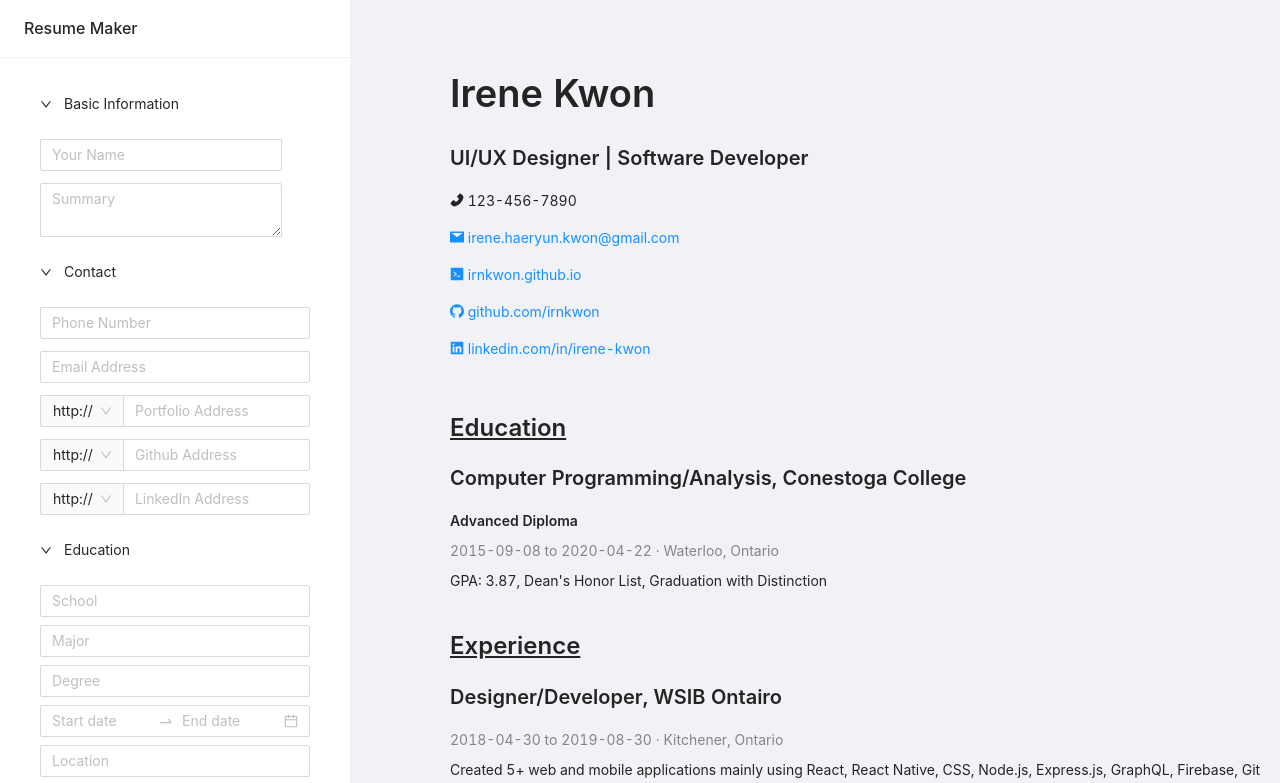
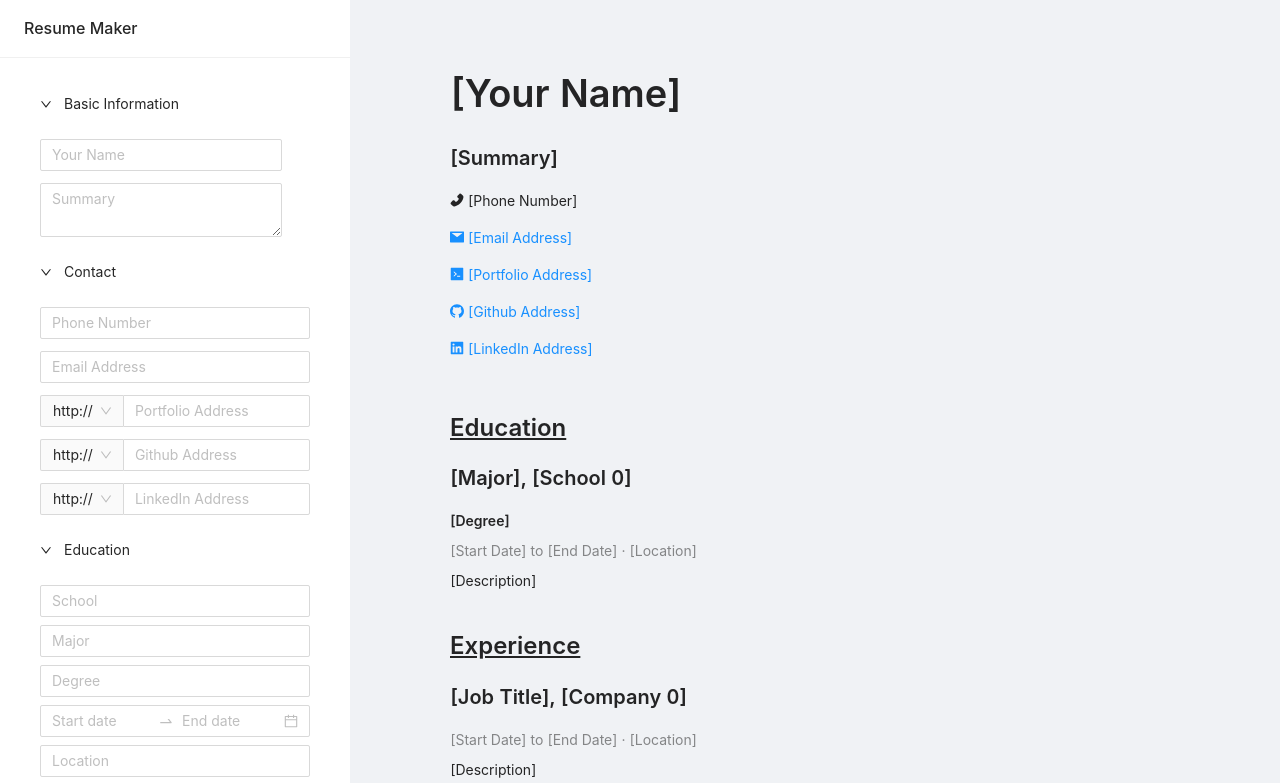
Before and after one commit to irnkwon/resume-maker, a React (Create React App) app: page / in a window 1280 px wide. Shown: the top 783 px of the page. Built offline with nearby package versions, Linux system fonts and the light colour scheme.

Commit message:
Changed text for demo purpose

```diff
--- a/src/App.js
+++ b/src/App.js
@@ -30,27 +30,27 @@ class App extends React.Component {
     super(props);
     this.state = {
       // Basic Information
-      name: "Irene Kwon",
-      summary: "UI/UX Designer | Software Developer",
+      name: "[Your Name]",
+      summary: "[Summary]",
 
       // Contact
-      phone: "123-456-7890",
-      email: "irene.haeryun.kwon@gmail.com",
-      portfolio: "irnkwon.github.io",
-      github: "github.com/irnkwon",
-      linkedin: "linkedin.com/in/irene-kwon",
+      phone: "[Phone Number]",
+      email: "[Email Address]",
+      portfolio: "[Portfolio Address]",
+      github: "[Github Address]",
+      linkedin: "[LinkedIn Address]",
 
       // Education
       education: [
         {
           key: 0,
-          schoolName: "Conestoga College",
-          major: "Computer Programming/Analysis",
-          degree: "Advanced Diploma",
-          schoolLocation: "Waterloo, Ontario",
-          schoolStartDate: "2015-09-08",
-          schoolEndDate: "2020-04-22",
-          eduDesc: "GPA: 3.87, Dean's Honor List, Graduation with Distinction"
+          schoolName: "[School 0]",
+          major: "[Major]",
+          degree: "[Degree]",
+          schoolLocation: "[Location]",
+          schoolStartDate: "[Start Date]",
+          schoolEndDate: "[End Date]",
+          eduDesc: "[Description]"
         }
       ],
 
@@ -58,13 +58,12 @@ class App extends React.Component {
       experience: [
         {
           key: 0,
-          jobTitle: "Designer/Developer",
-          companyName: "WSIB Ontairo",
-          companyLocation: "Kitchener, Ontario",
-          companyStartDate: "2018-04-30",
-          companyEndDate: "2019-08-30",
-          jobDesc: "Created 5+ web and mobile applications mainly using React, React Native, CSS, " +
-            "Node.js, Express.js, GraphQL, Firebase, Git and Sketch"
+          jobTitle: "[Job Title]",
+          companyName: "[Company 0]",
+          companyLocation: "[Location]",
+          companyStartDate: "[Start Date]",
+          companyEndDate: "[End Date]",
+          jobDesc: "[Description]"
         }
       ],
 
@@ -72,9 +71,9 @@ class App extends React.Component {
       projects: [
         {
           key: 0,
-          projectName: "Resume Maker",
+          projectName: "[Project 0]",
           projectLink: "github.com/irnkwon/resume-maker",
-          projectDesc: "Implemented a web application that helps users make an online resume"
+          projectDesc: "[Description]"
         }
       ]
     }
@@ -119,13 +118,14 @@ class App extends React.Component {
     this.setState(prevState => ({
       education: [...prevState.education, {
         key: prevState.education.length !== 0 ? prevState.education[prevState.education.length - 1].key + 1 : 0,
-        schoolName: "",
-        major: "",
-        degree: "",
-        schoolLocation: "",
-        schoolStartDate: "",
-        schoolEndDate: "",
-        eduDesc: ""
+        schoolName: prevState.education.length !== 0 ?
+          ("[School " + (prevState.education[prevState.education.length - 1].key + 1)  + "]") : "[School 0]",
+        major: "[Major]",
+        degree: "[Degree]",
+        schoolLocation: "[Location]",
+        schoolStartDate: "[Start Date]",
+        schoolEndDate: "[End Date]",
+        eduDesc: "[Description]"
       }]
     }));
   }
@@ -134,12 +134,13 @@ class App extends React.Component {
     this.setState(prevState => ({
       experience: [...prevState.experience, {
         key: prevState.experience.length !== 0 ? prevState.experience[prevState.experience.length - 1].key + 1 : 0,
-        jobTitle: "",
-        companyName: "",
-        companyLocation: "",
-        companyStartDate: "",
-        companyEndDate: "",
-        jobDesc: ""
+        jobTitle: "[Job Title]",
+        companyName: prevState.experience.length !== 0 ?
+          ("[Company " + (prevState.experience[prevState.experience.length - 1].key + 1)  + "]") : "[Company 0]",
+        companyLocation: "[Location]",
+        companyStartDate: "[Start Date]",
+        companyEndDate: "[End Date]",
+        jobDesc: "[Description]"
       }]
     }));
   }
@@ -148,9 +149,10 @@ class App extends React.Component {
     this.setState(prevState => ({
       projects: [...prevState.projects, {
         key: prevState.projects.length !== 0 ? prevState.projects[prevState.projects.length - 1].key + 1 : 0,
-        projectName: "",
-        projectLink: "",
-        projectDesc: ""
+        projectName: prevState.projects.length !== 0 ?
+        ("[Project " + (prevState.projects[prevState.projects.length - 1].key + 1)  + "]") : "[Project 0]",
+        projectLink: "github.com/irnkwon/resume-maker",
+        projectDesc: "[Description]"
       }]
     }));
   }
```
